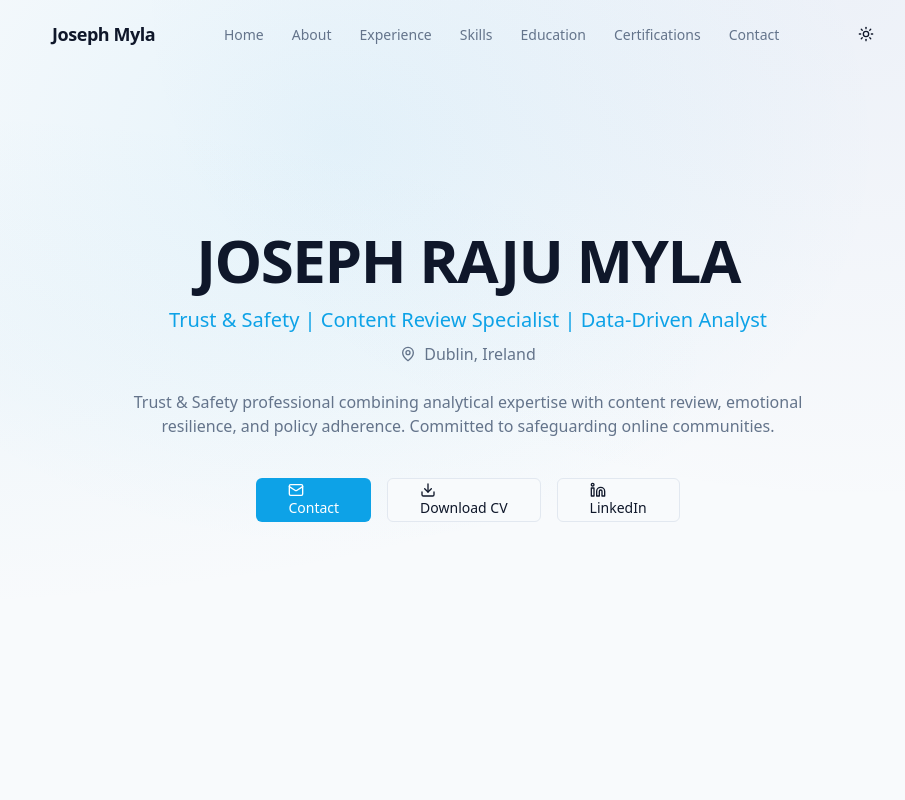
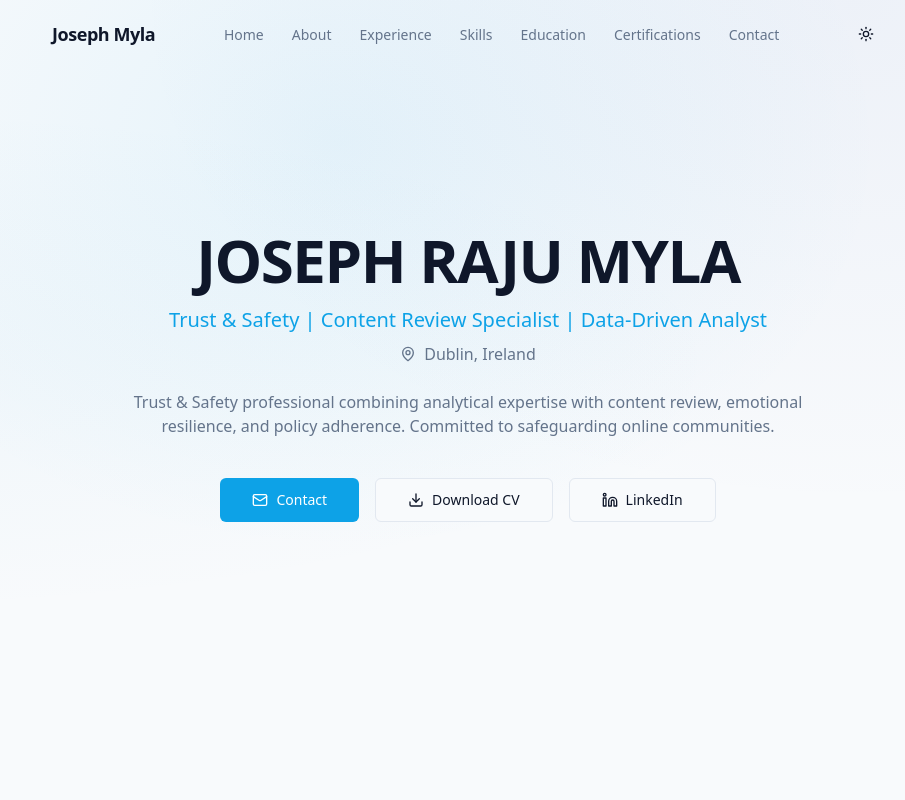
Before and after one commit to Josephmyla111/portfolio, a Next.js app: page / in a window 1280 px wide. Shown: the top 800 px of the page, without its empty margins (172-1077 px from the left). Built offline with nearby package versions, Linux system fonts and the light colour scheme.

Commit message:
changes to 1folio

```diff
--- a/src/components/ui/button.tsx
+++ b/src/components/ui/button.tsx
@@ -1,15 +1,18 @@
 import * as React from "react";
+import { Slot } from "@radix-ui/react-slot";
 import { cva, type VariantProps } from "class-variance-authority";
 import { cn } from "@/lib/utils";
 
 const buttonVariants = cva(
-  "inline-flex items-center justify-center whitespace-nowrap rounded-md text-sm font-medium ring-offset-background transition-colors focus-visible:outline-none focus-visible:ring-2 focus-visible:ring-ring focus-visible:ring-offset-2 disabled:pointer-events-none disabled:opacity-50",
+  "inline-flex items-center justify-center gap-2 whitespace-nowrap rounded-md text-sm font-medium ring-offset-background transition-colors focus-visible:outline-none focus-visible:ring-2 focus-visible:ring-ring focus-visible:ring-offset-2 disabled:pointer-events-none disabled:opacity-50 [&_svg]:pointer-events-none [&_svg:not([class*='size-'])]:size-4 [&_svg]:shrink-0",
   {
     variants: {
       variant: {
         default: "bg-primary text-primary-foreground hover:bg-primary/90",
-        destructive: "bg-destructive text-destructive-foreground hover:bg-destructive/90",
-        outline: "border border-input bg-background hover:bg-accent hover:text-accent-foreground",
+        destructive:
+          "bg-destructive text-destructive-foreground hover:bg-destructive/90",
+        outline:
+          "border border-input bg-background hover:bg-accent hover:text-accent-foreground",
         secondary: "bg-secondary text-secondary-foreground hover:bg-secondary/80",
         ghost: "hover:bg-accent hover:text-accent-foreground",
         link: "text-primary underline-offset-4 hover:underline",
@@ -30,17 +33,23 @@
 
 export interface ButtonProps
   extends React.ButtonHTMLAttributes<HTMLButtonElement>,
-    VariantProps<typeof buttonVariants> {}
+    VariantProps<typeof buttonVariants> {
+  asChild?: boolean;
+}
 
 const Button = React.forwardRef<HTMLButtonElement, ButtonProps>(
-  ({ className, variant, size, ...props }, ref) => (
-    <button
-      className={cn(buttonVariants({ variant, size, className }))}
-      ref={ref}
-      {...props}
-    />
-  )
+  ({ className, variant, size, asChild = false, ...props }, ref) => {
+    const Comp = asChild ? Slot : "button";
+    return (
+      <Comp
+        className={cn(buttonVariants({ variant, size, className }))}
+        ref={ref}
+        {...props}
+      />
+    );
+  }
 );
+
 Button.displayName = "Button";
 
 export { Button, buttonVariants };
```
Also changed, not shown: package.json (+9 -8 lines), 1 other file (tests, documents, lock files or other folders).
